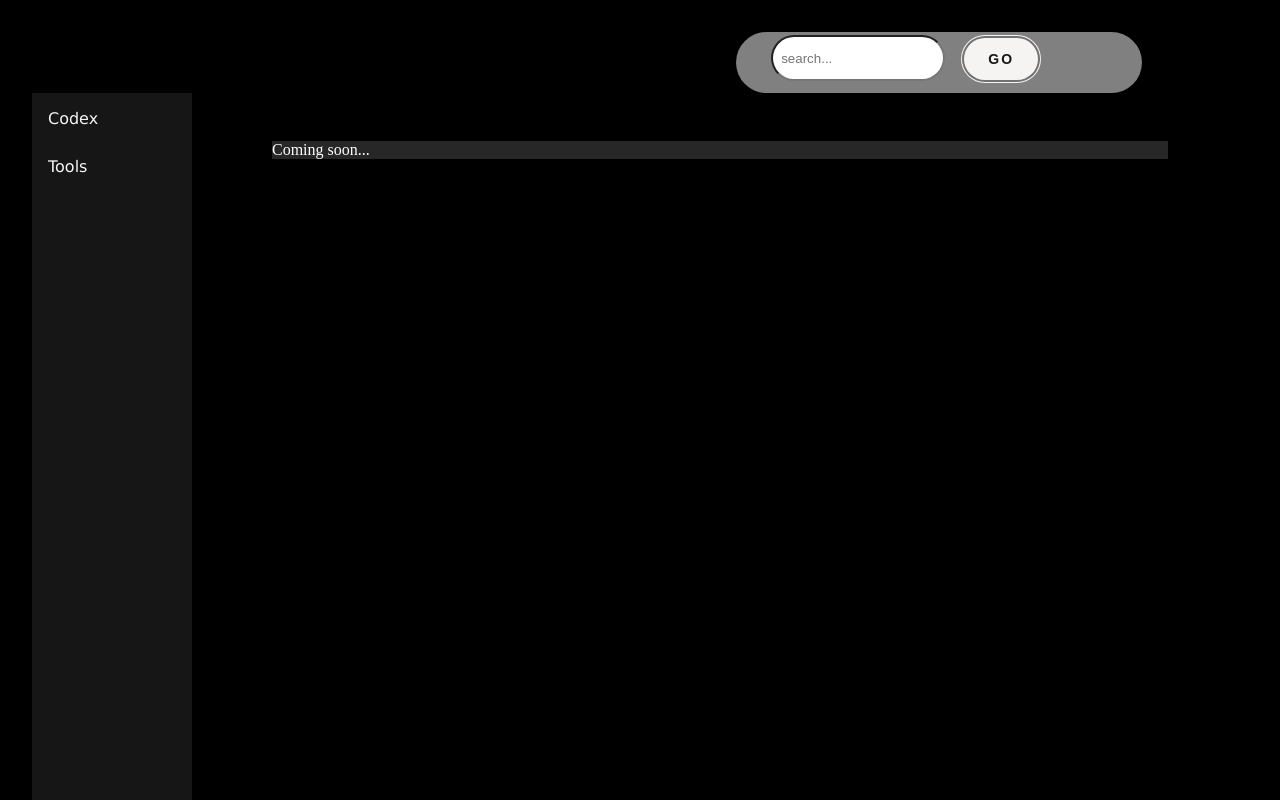
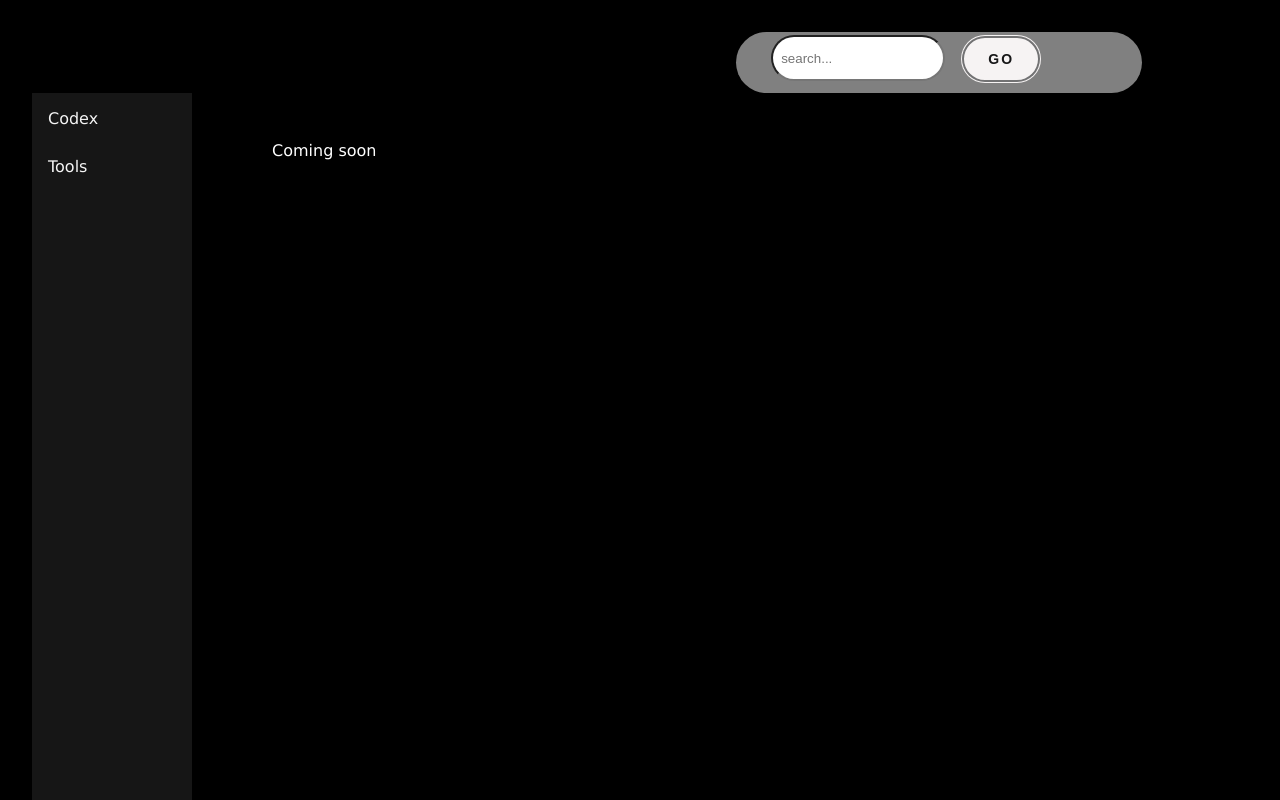
Before and after one commit to dnlstronge/monsters-db, a React (Create React App) app: page / in a window 1280 px wide. Shown: the top 800 px of the page. Built offline with nearby package versions, Linux system fonts and the light colour scheme.

Commit message:
[x] - add routes

```diff
--- a/src/App.tsx
+++ b/src/App.tsx
@@ -7,7 +7,7 @@
 import CreaturesAZ from './Components/Pages/CreaturesAZ/CreaturesAZ';
 import Tools from './Components/Tools/Tools';
 import Search from './Components/Search/Search';
-import { BrowserRouter } from 'react-router-dom';
+import { BrowserRouter, Route, Routes } from 'react-router-dom';
 
 function App() {
   const [showCreaturesAZ, setShowCreaturesAZ] = useState(false)
@@ -28,6 +28,10 @@
       <Navbar creaturesAZ={handleShowCreatures} tools={handleShowTools} />
       <BrowserRouter>
       <div className={classes.panel}>
+        <Routes>
+          <Route path="/" element={<Home/>}></Route>
+
+        </Routes>
         {showCreaturesAZ &&
         <CreaturesAZ />}
         {showCreatureTool &&
--- a/src/Components/Home/Home.tsx
+++ b/src/Components/Home/Home.tsx
@@ -51,7 +51,7 @@
 }
 
   return (
-    <div  className={classes.container}>
+    <div  className={classes.container}> Coming soon
         {/* <h3 className={classes.title}>Welcome to monsters database</h3>
         <p className={classes.intro}>
             This app allows users to search for fictional monsters. Selecting a monster allows the viewer
```
